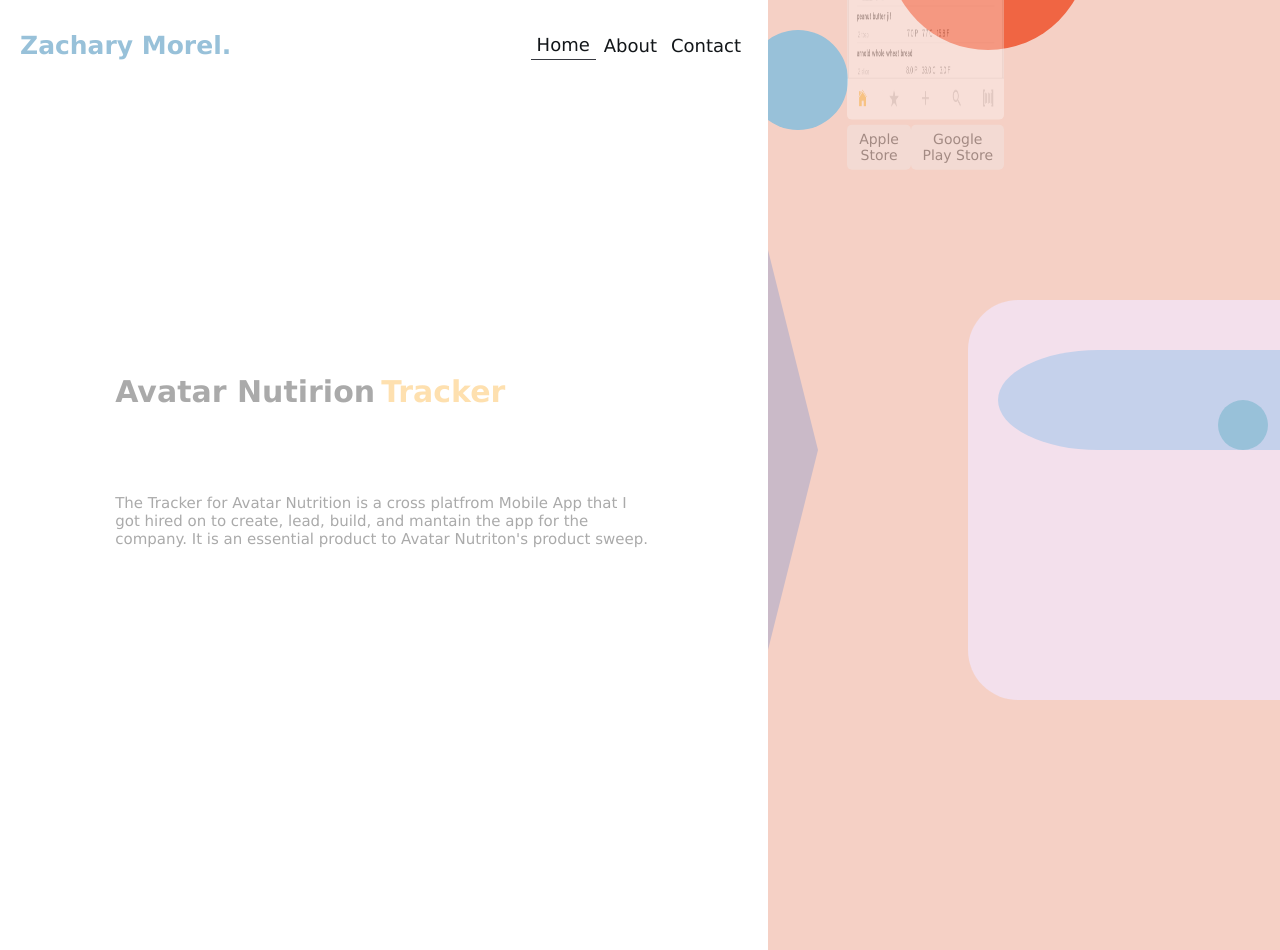
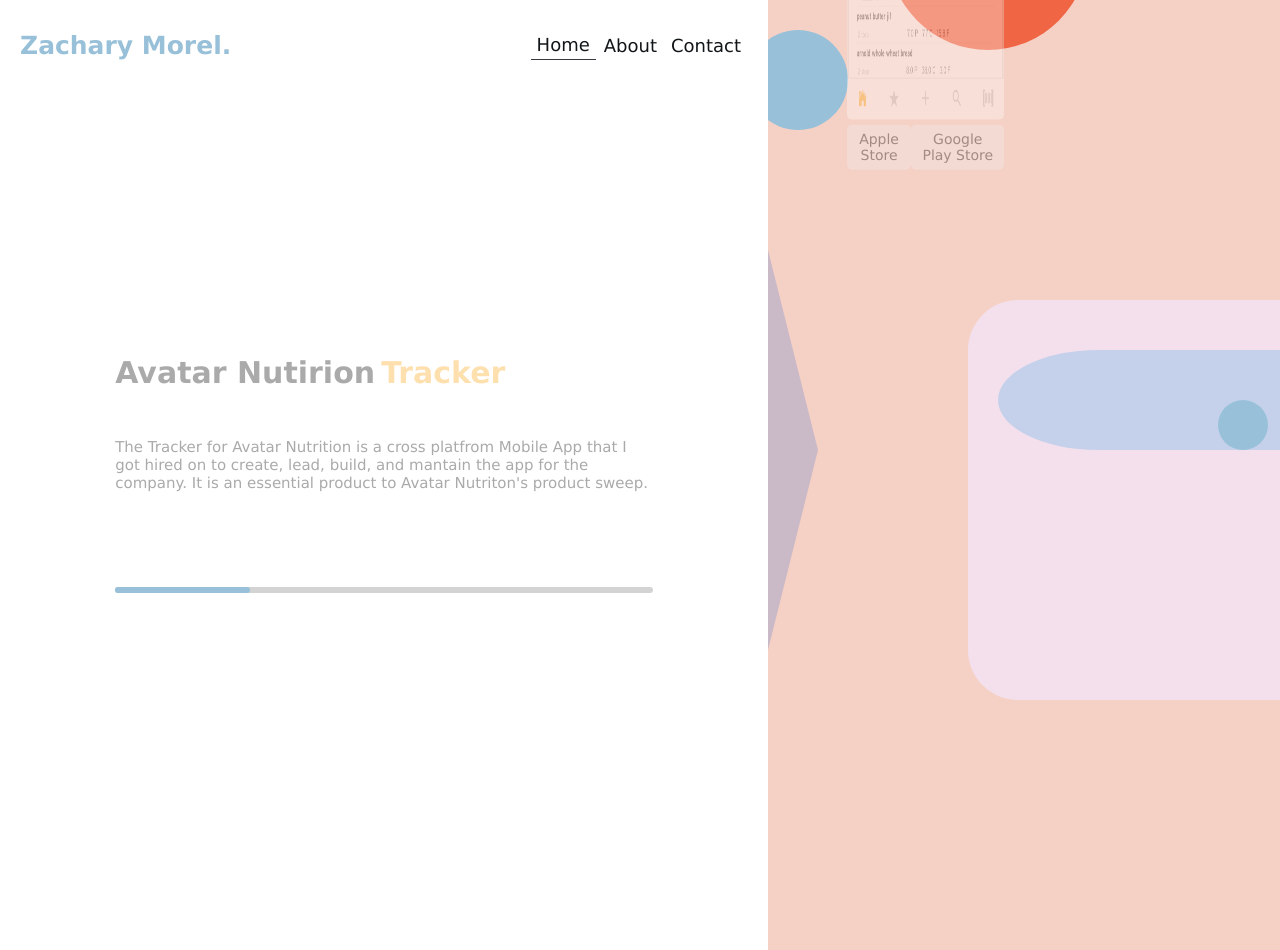
Before and after one commit to zacharymorel/zacharymorel.github.io, a React (Create React App) app in the folder potfolio/: page / in a window 1280 px wide. Built offline with nearby package versions, Linux system fonts and the light colour scheme.

Commit message:
Added Progress Bar Component and adding more Finalized Styles

```diff
--- a/potfolio/src/css/leftView.css
+++ b/potfolio/src/css/leftView.css
@@ -1,7 +1,3 @@
-/* ---------------- */
-/* ---------------- */
-/* LEFT VIEW STYLES */
-
 .LeftViewParent {
   display: flex;
   flex-direction: column;
@@ -49,6 +45,7 @@
 }
 
 .ProjectDiscriptionParent {
+  animation: slideIn 2s ease-in-out 0s;
   align-items: center;
   display: flex;
   height: 100vh;
@@ -88,26 +85,6 @@
   flex-grow: 1;
   padding: 0 1% 0% 5%;
 }
-
-/* #AboutMeParent.slideIn {
-  animation: slideIn 2s ease-in-out 0s;
-} */
-
-/* @keyframes slideOut {
-	from {
-		opacity: 1;
-		transform: translateY(1);
-	}
-
-	to {
-		opacity: 0;
-		transform: translateY(0);
-	}
-} */
-
-/* #AboutMeParent.SlideOut {
-  animation: slideOut 1s ease-in-out 0s;
-} */
 
 .ImageAndFactsContainer {
   border-left: 2px solid #373940;
@@ -152,6 +129,20 @@
 }
 
 .LinksContainer .HeaderButtons {
+  border-bottom: 1px solid #373940;
   margin: 0 5px;
-  border-bottom: 1px solid #373940;
 }
+
+.ProgressBarParent {
+  background-color: lightgrey;
+  border-radius: 4px;
+  height: 6px;
+  width: 100%;
+}
+
+.ProgressBarParent .Progress {
+  background: #98C1D9;
+  border-radius: 4px;
+  height: 100%;
+  transition: width 2s ease-in-out 0.5s;
+}
--- a/potfolio/src/css/rightView.css
+++ b/potfolio/src/css/rightView.css
@@ -1,13 +1,9 @@
-/* ---------------- */
-/* ---------------- */
-/* RIGHT VIEW STYLES */
 .RightViewParent {
   background-color: #F5D0C5;
   height: 100%;
   overflow: scroll;
   width: 40%;
 }
-
 
 @keyframes slideUp {
 	0% {
--- a/potfolio/src/css/shapes.css
+++ b/potfolio/src/css/shapes.css
@@ -1,4 +1,3 @@
-
 .BlueSmallCircleOne {
   background: #98C1D9;
   border-radius: 50px;
--- /dev/null
+++ b/potfolio/src/views/LeftViewComponents/ProgressBar.js
@@ -0,0 +1,13 @@
+import React from 'react'
+import '../../css/leftView.css'
+
+const ProgressBar = (props) => {
+
+  return (
+    <div className='ProgressBarParent'>
+      <div className='Progress' style={{ width: `${props.progress}%`}} />
+    </div>
+  )
+}
+
+export default ProgressBar
--- a/potfolio/src/views/LeftViewComponents/ProjectDiscription.js
+++ b/potfolio/src/views/LeftViewComponents/ProjectDiscription.js
@@ -1,10 +1,18 @@
 import React, { Component } from 'react'
+import ProgressBar from './ProgressBar'
+import SpaceFiller from '../../utils/SpaceFiller'
 
 // Styles
 import '../../css/leftView.css';
 
 class ProjectDiscription extends Component {
-  wordToStyle
+  constructor(props) {
+    super(props)
+    this.wordToStyle
+    this.state = {
+      progressBarCalc: 0
+    }
+  }
 
   stringSlice = (input) => {
     const filteredWords = []
@@ -15,6 +23,28 @@
     }
 
     return `${filteredWords.join(' ')}`
+  }
+
+  componentDidUpdate(prevProps) {
+    if(this.props !== prevProps)
+      this.calculateProgress(this.state.progressBarCalc);
+  }
+
+  calculateProgress = (calc) => {
+    if(calc === 0)
+      this.setState({ progressBarCalc: 25 })
+
+    if(calc === 25)
+      this.setState({ progressBarCalc: 50 })
+
+    if(calc === 50)
+      this.setState({ progressBarCalc: 75 })
+
+    if(calc === 75)
+      this.setState({ progressBarCalc: 100 })
+
+    if(calc === 100)
+      this.setState({ progressBarCalc: 25 })
   }
 
   determineUpdate = (key, fillerKey) => ( key ? key : fillerKey )
@@ -30,6 +60,8 @@
           <div key={this.determineUpdate(this.props.projectDiscriptionText, 'projectDiscriptionText')} className='ProjectInfo'>
             <p className='ProjectText' style={{fontSize: 15}}>{this.props.projectDiscriptionText}</p>
           </div>
+          <SpaceFiller styles={{height: '2%', width: '100%'}}/>
+          <ProgressBar progress={this.state.progressBarCalc} />
         </section>
       </div>
     )
```
Also changed, not shown: potfolio/src/css/App.css (+1 -6 lines).
